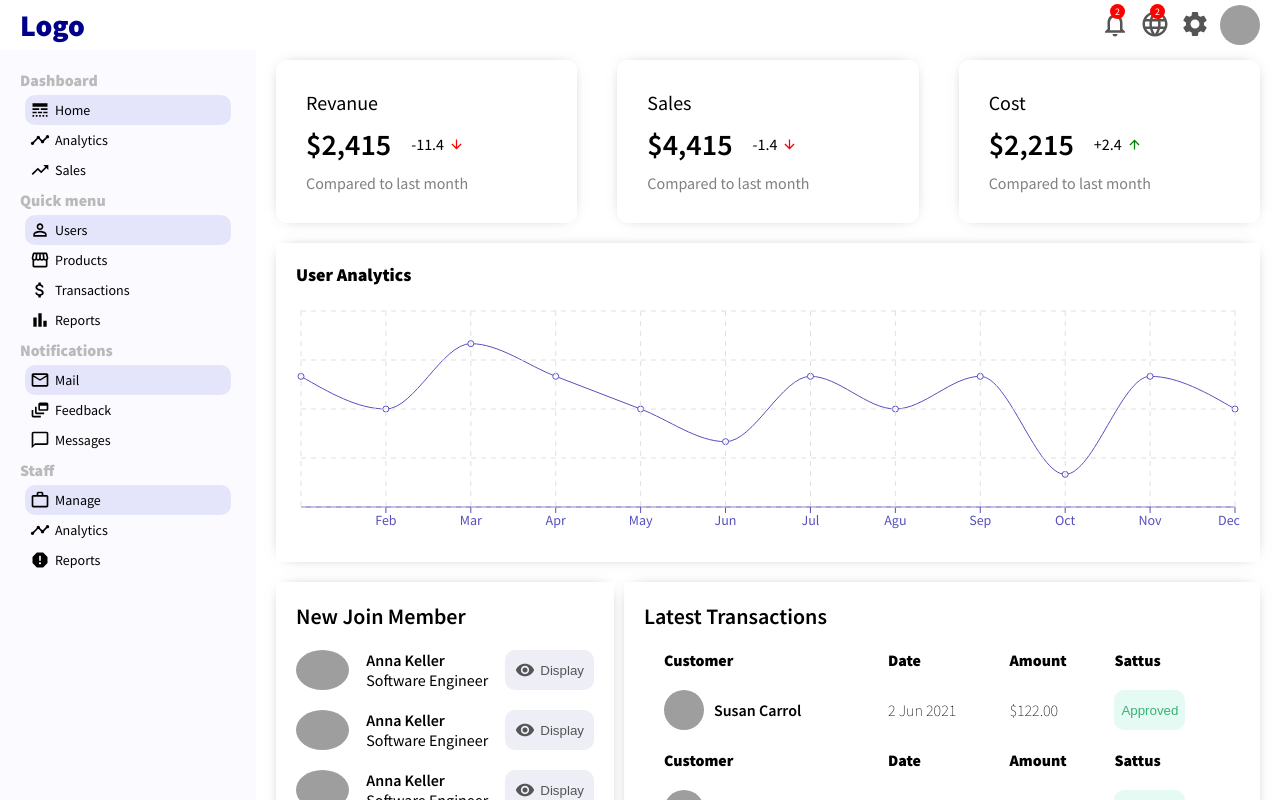
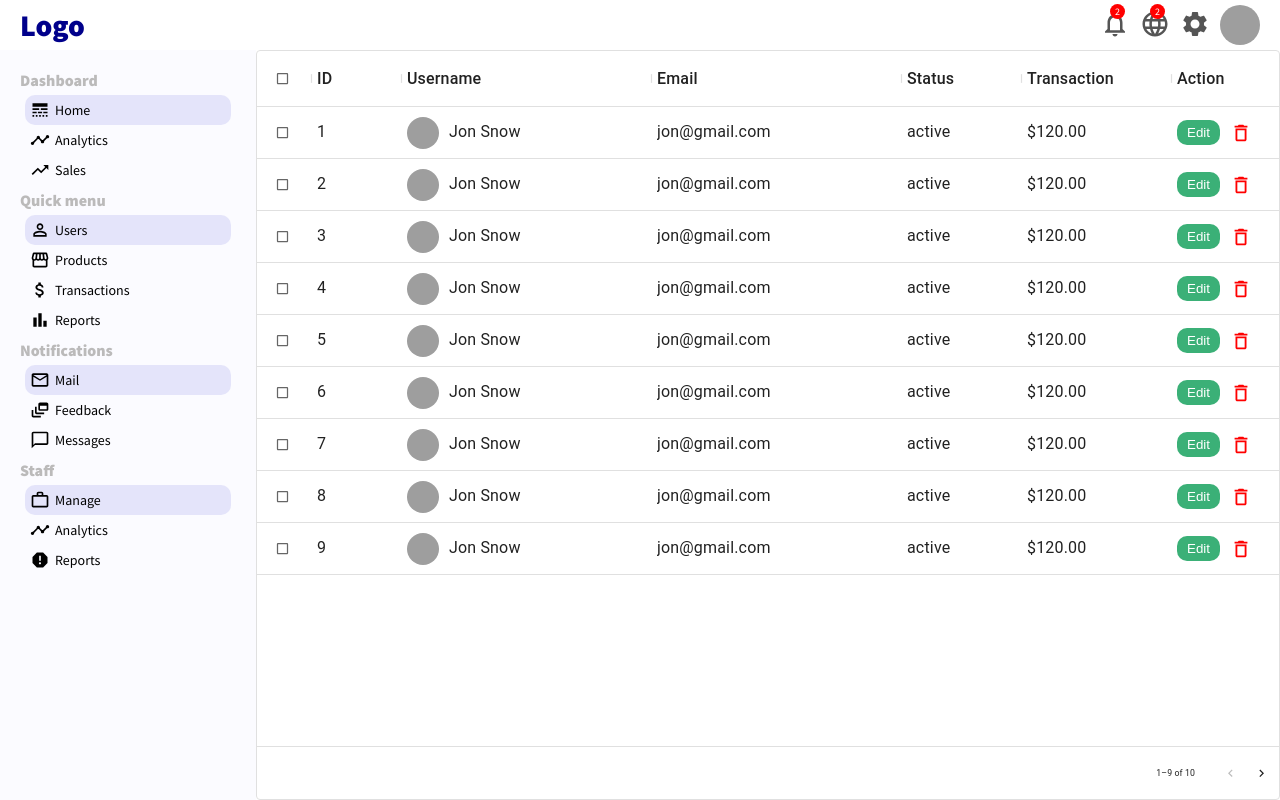
Before and after one commit to hahs-92/dashboard-admin-react, a React (Create React App) app: page /users in a window 1280 px wide. Shown: the top 800 px of the page. Built offline with nearby package versions, Linux system fonts and the light colour scheme; grey boxes are pictures that could not be loaded.

Commit message:
added: UserList page

```diff
--- a/package.json
+++ b/package.json
@@ -7,11 +7,13 @@
     "@emotion/styled": "^11.8.1",
     "@mui/icons-material": "^5.8.0",
     "@mui/material": "^5.8.1",
+    "@mui/x-data-grid": "^5.11.1",
     "@testing-library/jest-dom": "^5.16.4",
     "@testing-library/react": "^13.2.0",
     "@testing-library/user-event": "^13.5.0",
     "react": "^17.0.2",
     "react-dom": "^17.0.2",
+    "react-router-dom": "^6.3.0",
     "react-scripts": "4.0.3",
     "recharts": "^2.1.10",
     "web-vitals": "^2.1.4"
--- a/src/App.js
+++ /dev/null
@@ -1,22 +0,0 @@
-//pages
-import { Home } from './home/Home';
-//components
-import { TopBar } from './components/topBar/TopBar'
-import { SideBar } from './components/sideBar/SideBar';
-
-
-import './App.css';
-
-function App() {
-  return (
-    <div className="App">
-        <TopBar />
-        <div className='container'>
-          <SideBar />
-          <Home />
-        </div>
-    </div>
-  );
-}
-
-export default App;
--- a/src/index.js
+++ b/src/index.js
@@ -1,7 +1,7 @@
 import React from 'react';
 import { render } from 'react-dom'
 import './index.css';
-import App from './App';
+import App from './routes/App';
 
 const container = document.getElementById('root');
 
--- /dev/null
+++ b/src/pages/userList/UserList.js
@@ -0,0 +1,64 @@
+import { useState } from 'react';
+import { DeleteOutline } from '@mui/icons-material';
+import { DataGrid } from '@mui/x-data-grid';
+import { Link } from 'react-router-dom';
+//styles
+import style from './userList.module.css'
+// dummy data
+import { userRows } from '../../dummyData'
+
+export const UserList = () => {
+    const [data, setdata ] = useState(userRows)
+
+    const onDelete = (id) => {
+        setdata(data.filter(item => item.id !== id))
+    }
+
+    const columns = [
+        { field: 'id', headerName: 'ID', width: 90 },
+        // { field: 'username', headerName: 'Username', width: 130 },
+            { field: 'user', headerName: 'Username', width: 250, renderCell: (params) => {
+                return (
+                    <div className={ style.userImage }>
+                        <img src="https://images.pexels.com/photos/2466668/pexels-photo-2466668.jpeg?auto=compress&cs=tinysrgb&dpr=1&w=500" alt="" />
+                        <span>{params.row.username}</span>
+                    </div>
+                )
+            }
+        },
+        { field: 'email', headerName: 'Email', width: 250 },
+        { field: 'status', headerName: 'Status', width: 120,},
+        { field: 'transaction', headerName: 'Transaction', width: 150,},
+        {
+            field: "action",
+            headerName: "Action",
+            width: 120,
+            renderCell: (params) => (
+                <>
+                    <Link to={ `/user/${ params.row.id}` }>
+                        <button className={ style.edit }>Edit</button>
+                    </Link >
+                    <DeleteOutline
+                        className={ style.delete }
+                        onClick = { () => onDelete( params.row.id ) }
+                    />
+                </>
+            )
+        }
+
+    ];
+
+    return (
+        <main className={ style.userList }>
+            <DataGrid
+                className={ style.table }
+                rows={ data }
+                columns={columns}
+                pageSize={9}
+                rowsPerPageOptions={[5]}
+                checkboxSelection
+                disableSelectionOnClick
+            />
+        </main>
+    )
+}
--- /dev/null
+++ b/src/pages/userList/userList.module.css
@@ -0,0 +1,40 @@
+.userList {
+    flex: 4;
+    width: 100%;
+    overflow-x: auto;
+}
+
+.table {
+    width: 100%;
+    height: 100%;
+    font-size: 1.6rem !important;
+}
+
+.userImage {
+    display: flex;
+    align-items: center;
+}
+
+.userImage img {
+    margin-right: 1rem;
+    width: 3.2rem;
+    height: 3.2rem;
+    border-radius: 50%;
+    object-fit: cover;
+}
+
+.edit {
+    margin-right: 1rem;
+    padding: .5rem 1rem;
+    border: none;
+    border-radius: 1rem;
+    background-color: #3bb077;
+    color: white;
+    cursor: pointer;
+}
+
+.delete {
+    font-size: 2.2rem !important;
+    color: red;
+    cursor: pointer;
+}
--- /dev/null
+++ b/src/routes/App.js
@@ -0,0 +1,32 @@
+import {
+  BrowserRouter,
+  Routes,
+  Route
+} from 'react-router-dom';
+
+//pages
+import { Home } from '../pages/home/Home';
+import { UserList } from '../pages/userList/UserList';
+//components
+import { TopBar } from '../components/topBar/TopBar'
+import { SideBar } from '../components/sideBar/SideBar';
+
+
+import '../App.css';
+
+function App() {
+  return (
+    <BrowserRouter >
+        <TopBar />
+        <div className='container'>
+          <SideBar />
+          <Routes >
+              <Route path='/' element={ <Home />} />
+              <Route path='/users' element={ <UserList /> } />
+          </Routes>
+        </div>
+    </BrowserRouter>
+  );
+}
+
+export default App;
```
Also changed, not shown: src/pages/home/Home.js (renamed from src/home/Home.js, +5 -5 lines), src/pages/home/home.module.css (renamed from src/home/home.module.css), 1 other file (tests, documents, lock files or other folders).
